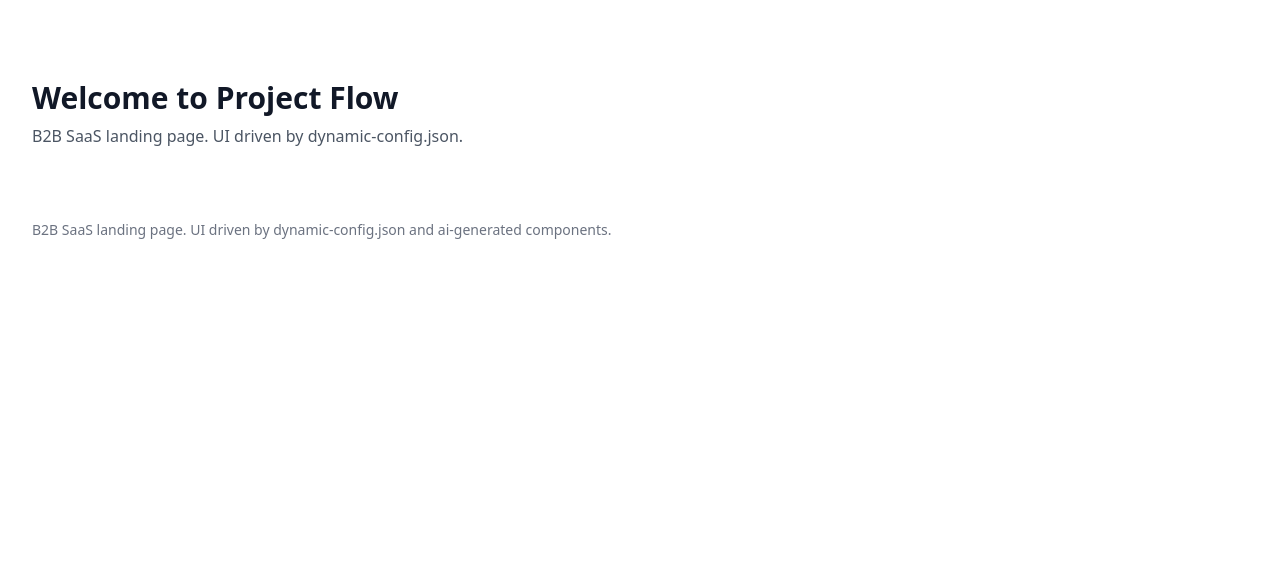
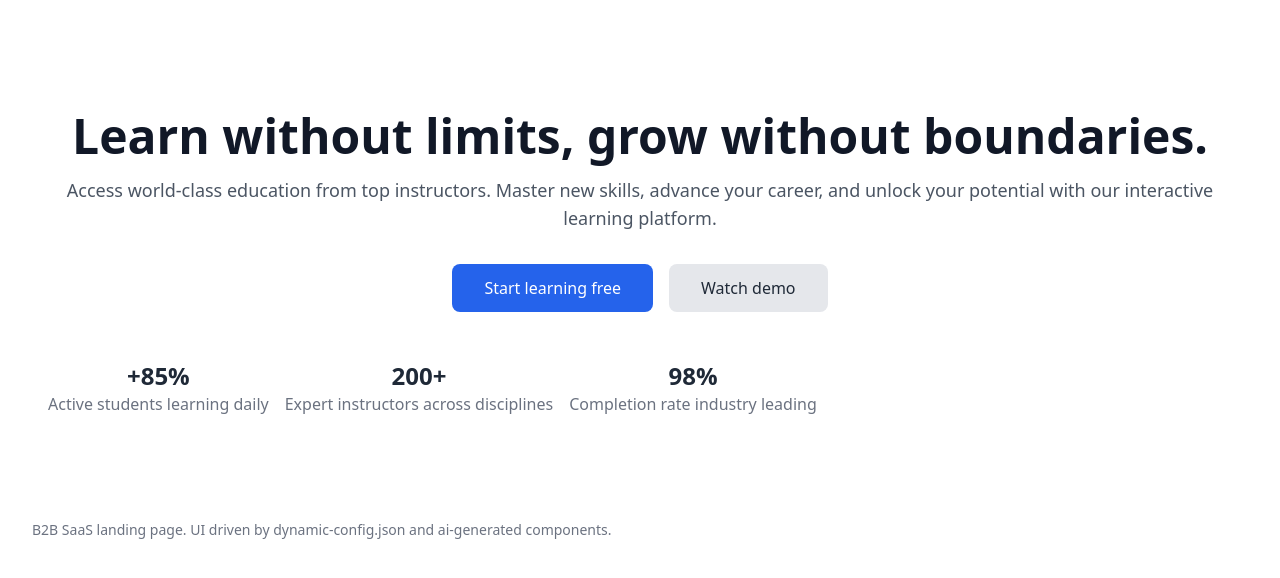
Before and after one commit to Embotic-Wayne/AutoWeb-Test, a Next.js app in the folder apps/project-flow/: page / in a window 1280 px wide. Shown: the top 578 px of the page. Built offline with nearby package versions, Linux system fonts and the light colour scheme.

Commit message:
Agent update: intel-5a075c438f7a (hero)

```diff
--- a/apps/project-flow/src/components/ai-generated/Hero.tsx
+++ b/apps/project-flow/src/components/ai-generated/Hero.tsx
@@ -1,11 +1,46 @@
-/**
- * Placeholder Hero. The deployment pipeline overwrites this file with agent-generated code.
- */
 export default function Hero() {
   return (
-    <section className="py-12">
-      <h1 className="text-3xl font-bold text-gray-900">Welcome to Project Flow</h1>
-      <p className="mt-2 text-gray-600">B2B SaaS landing page. UI driven by dynamic-config.json.</p>
+    <section className="bg-white py-20 px-4">
+      <div className="container mx-auto text-center">
+        <h1 className="text-5xl font-bold text-gray-900 mb-4">
+          Learn without limits, grow without boundaries.
+        </h1>
+        <p className="text-lg text-gray-600 mb-8">
+          Access world-class education from top instructors. Master new skills, advance your career, and unlock your potential with our interactive learning platform.
+        </p>
+        <div className="flex flex-col sm:flex-row gap-4 justify-center">
+          <a href="#"
+            className="inline-block px-8 py-3 bg-blue-600 text-white font-medium rounded-lg hover:bg-blue-700 transition"
+          >
+            Start learning free
+          </a>
+          <a href="#"
+            className="inline-block px-8 py-3 bg-gray-200 text-gray-800 font-medium rounded-lg hover:bg-gray-300 transition"
+          >
+            Watch demo
+          </a>
+        </div>
+        <div className="mt-12 flex flex-col sm:flex-row gap-4">
+          <div className="text-center">
+            <p className="text-2xl font-semibold text-gray-800">
+              +85%
+            </p>
+            <p className="text-gray-500">Active students learning daily</p>
+          </div>
+          <div className="text-center">
+            <p className="text-2xl font-semibold text-gray-800">
+              200+
+            </p>
+            <p className="text-gray-500">Expert instructors across disciplines</p>
+          </div>
+          <div className="text-center">
+            <p className="text-2xl font-semibold text-gray-800">
+              98%
+            </p>
+            <p className="text-gray-500">Completion rate industry leading</p>
+          </div>
+        </div>
+      </div>
     </section>
   );
 }
```
